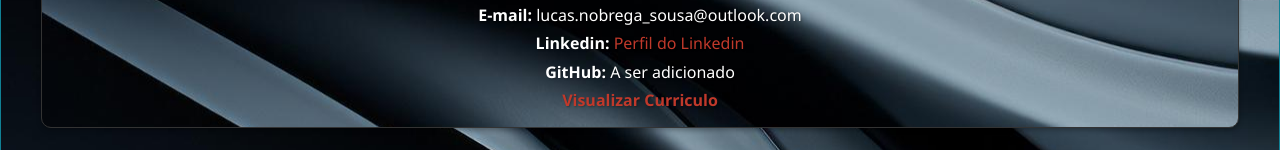
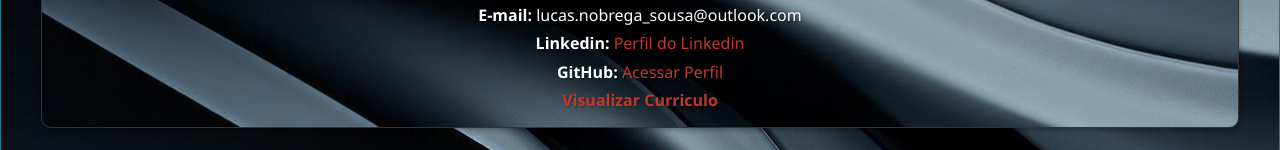
Before and after one commit to lucasnobrega713/lucasnobrega.github.io, a plain HTML site: page index.html in a window 1280 px wide. Shown: the part 3521-3671 px from the top of the page. Drawn offline with Linux system fonts and the light colour scheme.

Commit message:
Update index.html

```diff
--- a/index.html
+++ b/index.html
@@ -152,7 +152,7 @@
                 <p><strong>Telefone:</strong> (83) 9 9365-2937</p>
                 <p><strong>E-mail:</strong> lucas.nobrega_sousa@outlook.com</p>
                 <p><strong>Linkedin:</strong> <a href="https://www.linkedin.com/in/lucas-de-sousa-nobrega-88a70a232/" target="_blank">Perfil do Linkedin</a></p>
-                <p><strong>GitHub:</strong> A ser adicionado</p>
+                <p><strong>GitHub:</strong> <a href="https://github.com/lucasnobrega713" target="_blank">Acessar Perfil</a></p>
                 <p><a href="https://drive.google.com/file/d/1sRAJFJ808Ys0VBLdobL5Ux1T59ImTqC3/view?usp=sharing"  target="_blank"><strong> Visualizar Curriculo</strong></a></p>
             </div>
         </div>
```
